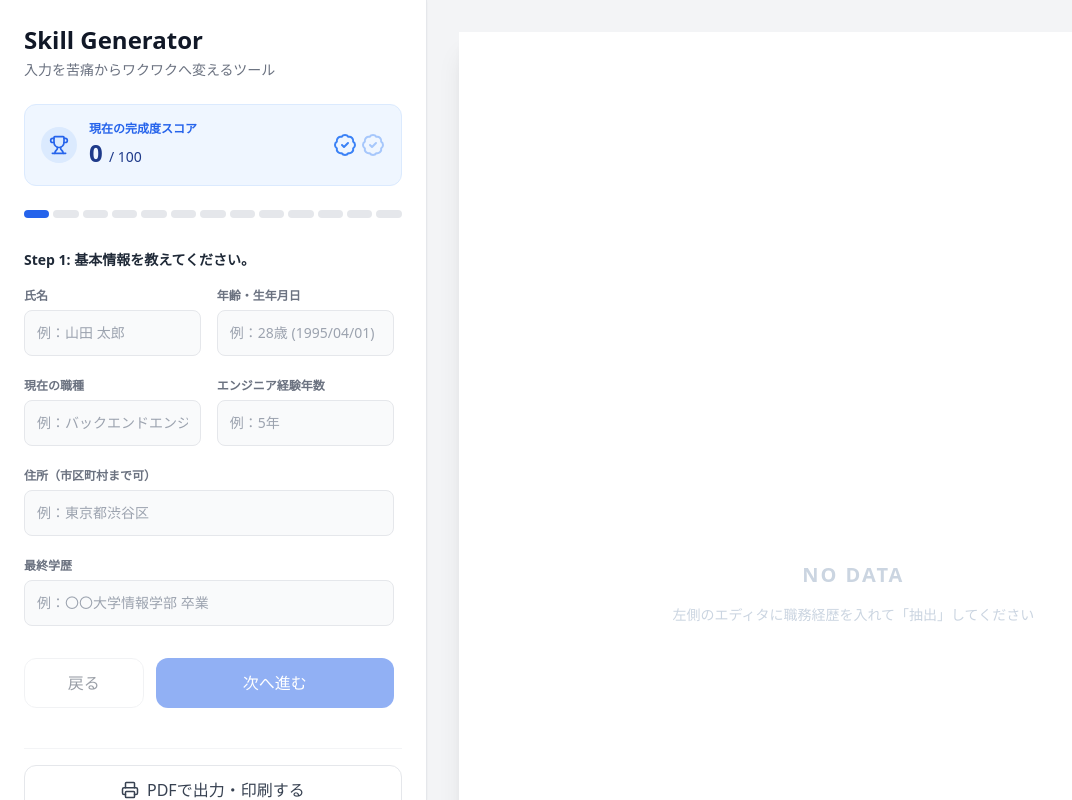
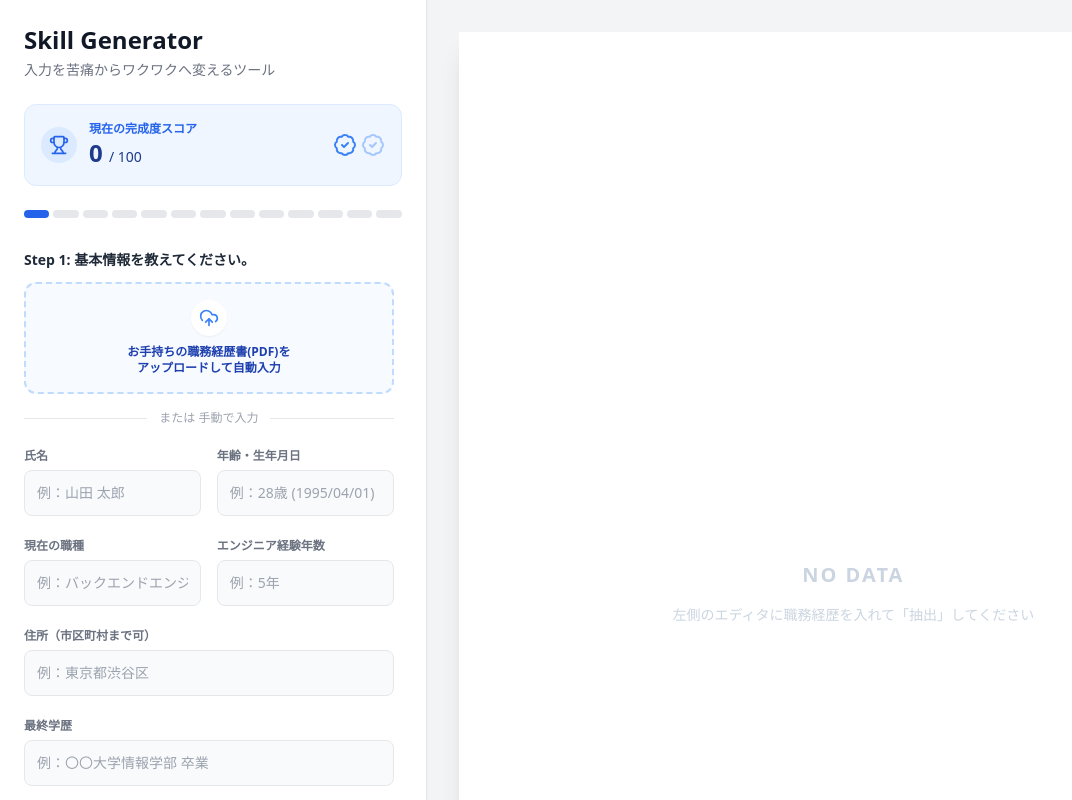
Before and after one commit to Neukomjp/killsheet-prototype, a Next.js app: page / in a window 1280 px wide. Shown: the whole page, without its empty margins (0-1072 px from the left). Built offline with nearby package versions, Linux system fonts and the light colour scheme.

Commit message:
feat: implement PDF import using pdf-parse and ai-sdk

```diff
--- a/package.json
+++ b/package.json
@@ -15,6 +15,7 @@
     "clsx": "^2.1.1",
     "lucide-react": "^0.575.0",
     "next": "14.2.35",
+    "pdf-parse": "^2.4.5",
     "react": "^18",
     "react-dom": "^18",
     "recharts": "^3.7.0",
@@ -24,6 +25,7 @@
   "devDependencies": {
     "@types/canvas-confetti": "^1.9.0",
     "@types/node": "^20",
+    "@types/pdf-parse": "^1.1.5",
     "@types/react": "^18",
     "@types/react-dom": "^18",
     "eslint": "^8",
--- /dev/null
+++ b/src/app/api/import/route.ts
@@ -0,0 +1,85 @@
+import { generateObject } from 'ai';
+import { openai } from '@ai-sdk/openai';
+import { z } from 'zod';
+// eslint-disable-next-line @typescript-eslint/no-require-imports
+const pdfParse = require('pdf-parse');
+
+export async function POST(req: Request) {
+    try {
+        const formData = await req.formData();
+        const file = formData.get('file') as File;
+
+        if (!file) {
+            return Response.json({ error: 'File is required' }, { status: 400 });
+        }
+
+        // 1. PDFファイルのパース（テキスト抽出）
+        const arrayBuffer = await file.arrayBuffer();
+        const buffer = Buffer.from(arrayBuffer);
+        const pdfData = await pdfParse(buffer);
+        const rawText = pdfData.text;
+
+        if (!rawText || rawText.trim() === '') {
+            return Response.json({ error: 'Could not extract text from PDF' }, { status: 400 });
+        }
+
+        // 2. GPT-4o-mini を用いた全文一括構造化
+        const schemaConfig = z.object({
+            profile: z.object({
+                name: z.string().describe("氏名"),
+                title: z.string().describe("現在のメイン職種（例: フロントエンドエンジニア）"),
+                age: z.string().describe("生年月日や年齢（不明な場合は空文字）"),
+                address: z.string().describe("住所や居住地（不明な場合は空文字）"),
+                education: z.string().describe("最終学歴（不明な場合は空文字）"),
+                experienceYears: z.string().describe("エンジニアとしての経験年数（不明な場合は空文字）"),
+                summary: z.string().describe("職務要約とアピールポイント（300〜500字程度）。短すぎる場合はエンジニアとしての一般的な強みを推測して補完し、プロフェッショナルな魅力ある文章に仕上げてください。"),
+                pr: z.string().describe("マネジメント経験やビジネス・チームへの貢献、特筆すべき自己PRなどがあれば箇条書き等の文章でまとめる（該当情報がなければ空文字）"),
+                certifications: z.array(z.string()).describe("保有資格のリスト"),
+                links: z.array(z.string()).describe("GitHubやQiitaなどのURLリスト"),
+            }),
+            skills: z.array(z.object({
+                subject: z.string().describe("技術・スキル名（言語、FW、ツールなど）"),
+                A: z.number().describe("経験年数や記載順に基づく習熟度スコア。上級=100, 中級=75, 初級=50程度で評価。最低50, 最高100。"),
+                fullMark: z.number().describe("常に100とする")
+            })).describe("主要なスキルを最大10個程度までリスト化"),
+            projects: z.array(z.object({
+                id: z.string().describe("ランダムな一意の文字列（例: proj_1, proj_2等）"),
+                period: z.string().describe("プロジェクトの期間 (例: 2023.04 - 現在)"),
+                role: z.string().describe("担当した役割やチーム規模 (例: 5名体制のテックリード)"),
+                summary: z.string().describe("プロジェクトの概要と担当フェーズ（2〜3文）"),
+                tech: z.array(z.string()).describe("使用した技術・言語・ツールのリスト"),
+                achievements: z.array(z.string()).describe("STAR法に基づく成果、工夫点、工夫したこと等の箇条書きリスト")
+            })).describe("時系列順（新しいものが上）に並べたプロジェクト履歴配列")
+        });
+
+        const promptText = `提供された職務経歴書（PDF）の抽出テキストから、エンジニアの経歴情報を全て解析し、指定したJSONスキーマ（profile, skills, projects）に構造化して返却してください。情報が不足している項目は空文字や空配列にして構いません。\n\n【抽出テキスト】\n${rawText}`;
+
+        const { object } = await generateObject({
+            model: openai('gpt-4o-mini'),
+            schema: schemaConfig,
+            prompt: promptText
+            // テキスト量が多い可能性があるため timeout や maxRetries を指定することも検討（今回はデフォ）
+        });
+
+        // 完成度スコアの簡易算出 (Profile項目が埋まっているほど高い)
+        let score = 20;
+        if (object.profile.summary) score += 20;
+        if (object.projects && object.projects.length > 0) score += 30;
+        if (object.skills && object.skills.length > 0) score += 30;
+
+        // Zodの型にないscoreを安全に追加するため、新しいオブジェクトを組む
+        const responseData = {
+            ...object,
+            profile: {
+                ...object.profile,
+                score
+            }
+        };
+
+        return Response.json(responseData);
+
+    } catch (error) {
+        console.error("PDF Import API Error:", error);
+        return Response.json({ error: 'Failed to process the PDF file.' }, { status: 500 });
+    }
+}
--- a/src/app/page.tsx
+++ b/src/app/page.tsx
@@ -182,6 +182,19 @@ export default function Home() {
     }));
   };
 
+  // PDFファイル一括インポート用処理（APIからのJSON構造をそのままステートへ流し込む）
+  const handleImportAll = (importedData: ResumeData) => {
+    setData(importedData);
+
+    // インポート成功の喜びを演出する紙吹雪エフェクト
+    confetti({
+      particleCount: 200,
+      spread: 90,
+      origin: { y: 0.6 },
+      colors: ["#3b82f6", "#60a5fa", "#93c5fd", "#f59e0b", "#10b981", "#8b5cf6"]
+    });
+  };
+
   return (
     <main className="flex h-screen bg-gray-100 overflow-hidden text-slate-800">
       {/* 左側：エディタ領域 */}
@@ -192,6 +205,7 @@ export default function Home() {
           onExtract={handleExtract}
           onDirectUpdate={handleDirectUpdate}
           onDirectSkillsUpdate={handleDirectSkillsUpdate}
+          onImportAll={handleImportAll}
         />
       </div>
 
--- a/src/components/Editor.tsx
+++ b/src/components/Editor.tsx
@@ -2,7 +2,7 @@
 
 import { useState } from "react";
 import { ResumeData } from "../app/page";
-import { Wand2, Printer, Trophy, BadgeCheck } from "lucide-react";
+import { Wand2, Printer, Trophy, BadgeCheck, UploadCloud } from "lucide-react";
 
 interface EditorProps {
     data: ResumeData;
@@ -12,11 +12,14 @@ interface EditorProps {
     onDirectUpdate?: (profileData: Partial<ResumeData['profile']>) => void;
     // Step 4（スキル年数入力完了時）のダイレクト更新コールバックを追加
     onDirectSkillsUpdate?: (skillsData: { subject: string; score: number }[]) => void;
+    // PDF等からの全文インポート反映用コールバックを追加
+    onImportAll?: (importedData: ResumeData) => void;
 }
 
-export default function Editor({ data, isExtracting, onExtract, onDirectUpdate, onDirectSkillsUpdate }: EditorProps) {
+export default function Editor({ data, isExtracting, onExtract, onDirectUpdate, onDirectSkillsUpdate, onImportAll }: EditorProps) {
     const [currentStep, setCurrentStep] = useState(1);
     const [inputs, setInputs] = useState<Record<number, string>>({});
+    const [isImporting, setIsImporting] = useState(false);
 
     // Step 1 専用の各フィールドのローカル状態
     const [step1Data, setStep1Data] = useState({
@@ -158,6 +161,45 @@ export default function Editor({ data, isExtracting, onExtract, onDirectUpdate,
         }
     };
 
+    const handleFileUpload = async (e: React.ChangeEvent<HTMLInputElement>) => {
+        if (!e.target.files || e.target.files.length === 0) return;
+        const file = e.target.files[0];
+        if (file.type !== "application/pdf") {
+            alert("PDFファイルを選択してください。"); // とりあえずPDFのみ許容
+            return;
+        }
+
+        setIsImporting(true);
+        try {
+            const formData = new FormData();
+            formData.append("file", file);
+
+            const res = await fetch("/api/import", {
+                method: "POST",
+                body: formData,
+            });
+
+            if (!res.ok) throw new Error("Import failed");
+
+            const importedData: ResumeData = await res.json();
+
+            if (onImportAll) {
+                onImportAll(importedData);
+            }
+
+            // インポート成功時は、ウィザードを完了状態（あるいは最終ステップ）まで一気に進める
+            setCurrentStep(13);
+
+        } catch (error) {
+            console.error(error);
+            alert("ファイルのインポート・解析に失敗しました。");
+        } finally {
+            setIsImporting(false);
+            // reset file input
+            if (e.target) e.target.value = "";
+        }
+    };
+
     return (
         <div className="flex flex-col h-full p-6 space-y-6">
             <div className="space-y-1 block">
@@ -201,6 +243,39 @@ export default function Editor({ data, isExtracting, onExtract, onDirectUpdate,
                 {currentStep === 1 ? (
                     // Step 1: 基本情報の複数フォームUI
                     <div className="flex-1 flex flex-col space-y-4 overflow-y-auto pr-2 pb-4">
+
+                        {/* PDFインポートエリア */}
+                        <div className="border-2 border-dashed border-blue-200 bg-blue-50/50 rounded-xl p-4 flex flex-col items-center justify-center text-center space-y-2 hover:bg-blue-50 transition-colors relative">
+                            {isImporting ? (
+                                <div className="flex flex-col items-center space-y-2 py-2">
+                                    <div className="w-6 h-6 border-2 border-blue-600 border-t-transparent rounded-full animate-spin" />
+                                    <p className="text-xs font-bold text-blue-700">経歴書をAIが自動解析中...</p>
+                                </div>
+                            ) : (
+                                <>
+                                    <div className="p-2 bg-white rounded-full text-blue-500 shadow-sm">
+                                        <UploadCloud size={20} />
+                                    </div>
+                                    <p className="text-xs font-bold text-blue-800">
+                                        お手持ちの職務経歴書(PDF)を<br />アップロードして自動入力
+                                    </p>
+                                    <input
+                                        type="file"
+                                        accept="application/pdf"
+                                        onChange={handleFileUpload}
+                                        className="absolute inset-0 w-full h-full opacity-0 cursor-pointer"
+                                        title="PDFファイルを選択"
+                                    />
+                                </>
+                            )}
+                        </div>
+
+                        <div className="flex items-center">
+                            <div className="flex-1 border-t border-gray-200"></div>
+                            <span className="px-3 text-xs text-gray-400 font-medium">または 手動で入力</span>
+                            <div className="flex-1 border-t border-gray-200"></div>
+                        </div>
+
                         <div className="flex space-x-4">
                             <div className="flex-1 space-y-1">
                                 <label className="text-xs font-semibold text-gray-500">氏名</label>
```
Also changed, not shown: 2 other files (tests, documents, lock files or other folders).
